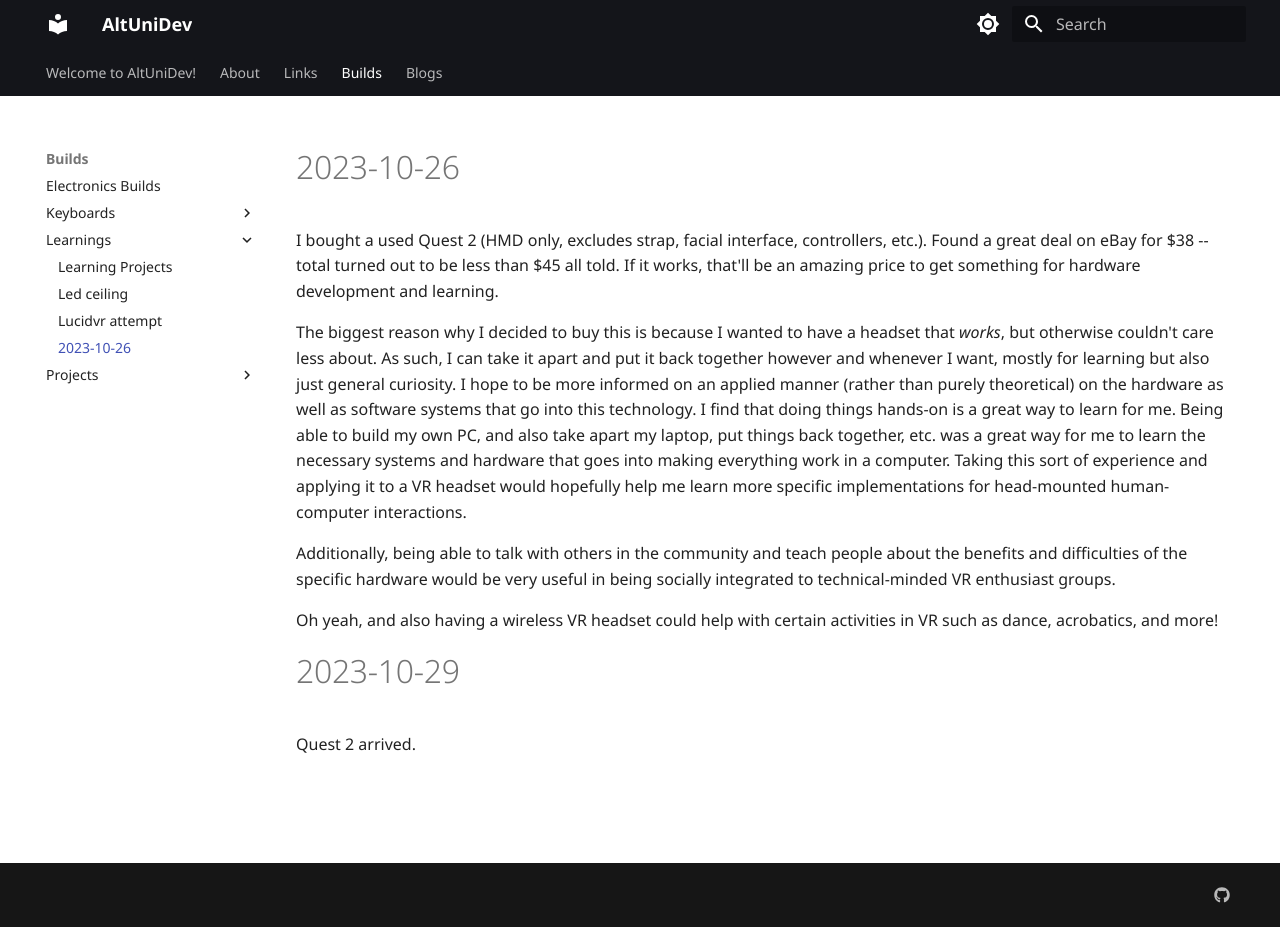
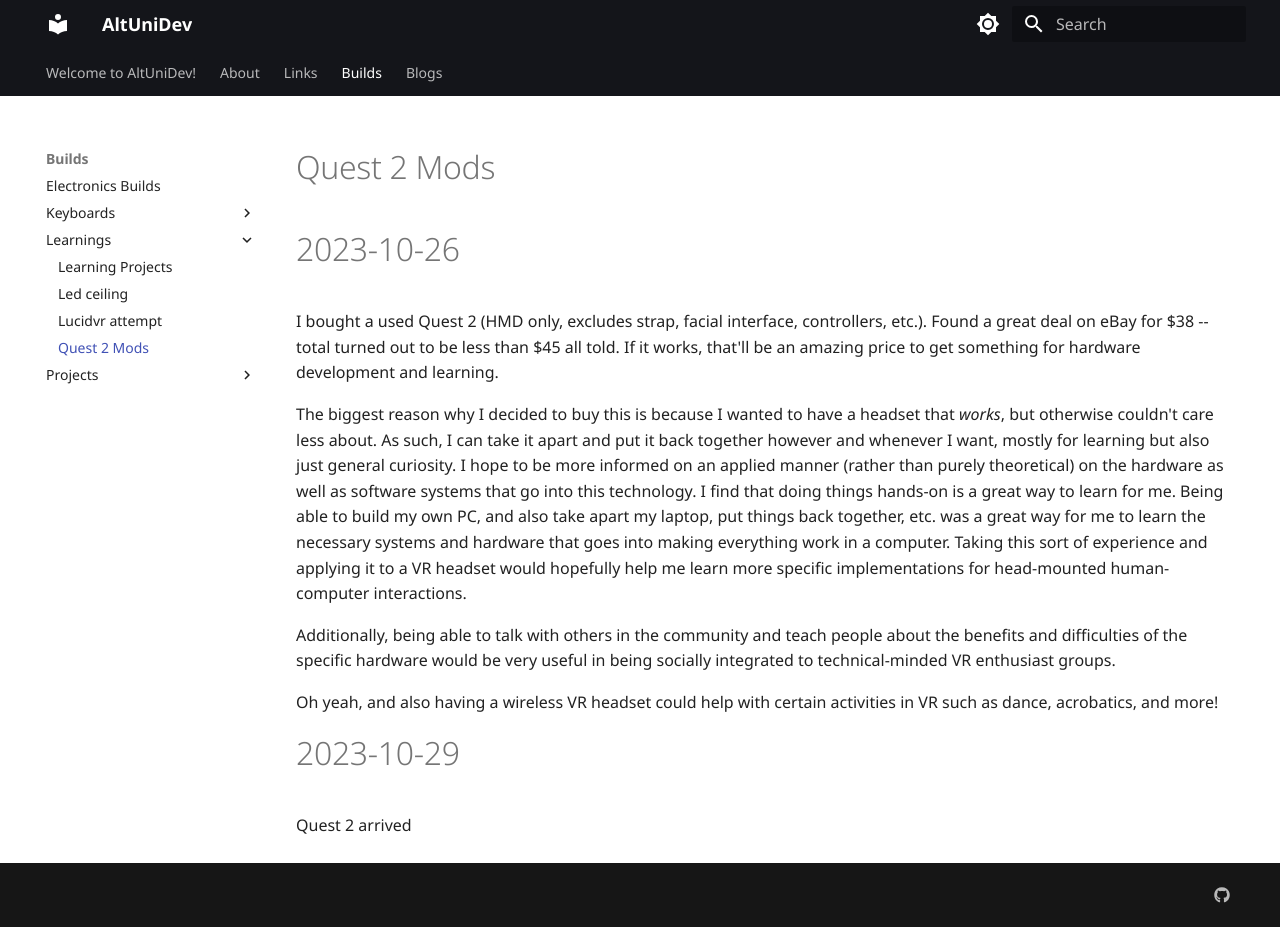
Before and after one commit to altunidev/altunidev.github.io, an MkDocs documentation site: the page built from docs/Builds/learnings/quest2-mods.md, in a window 1280 px wide and 927 px high. Built offline with MkDocs 1.6.1 and Material for MkDocs 9.7.7, drawn with Linux system fonts in a browser that asks for light colours.

Commit message:
Edited Quest 2 formatting for sidebar view

```diff
--- a/docs/Builds/learnings/quest2-mods.md
+++ b/docs/Builds/learnings/quest2-mods.md
@@ -1,3 +1,5 @@
+# Quest 2 Mods
+
 # 2023-10-26
 
 I bought a used Quest 2 (HMD only, excludes strap, facial interface, controllers, etc.). Found a great deal on eBay for $38 -- total turned out to be less than $45 all told. If it works, that'll be an amazing price to get something for hardware development and learning.
@@ -10,4 +12,4 @@
 
 # 2023-10-29
 
-Quest 2 arrived.
+Quest 2 arrived
```
